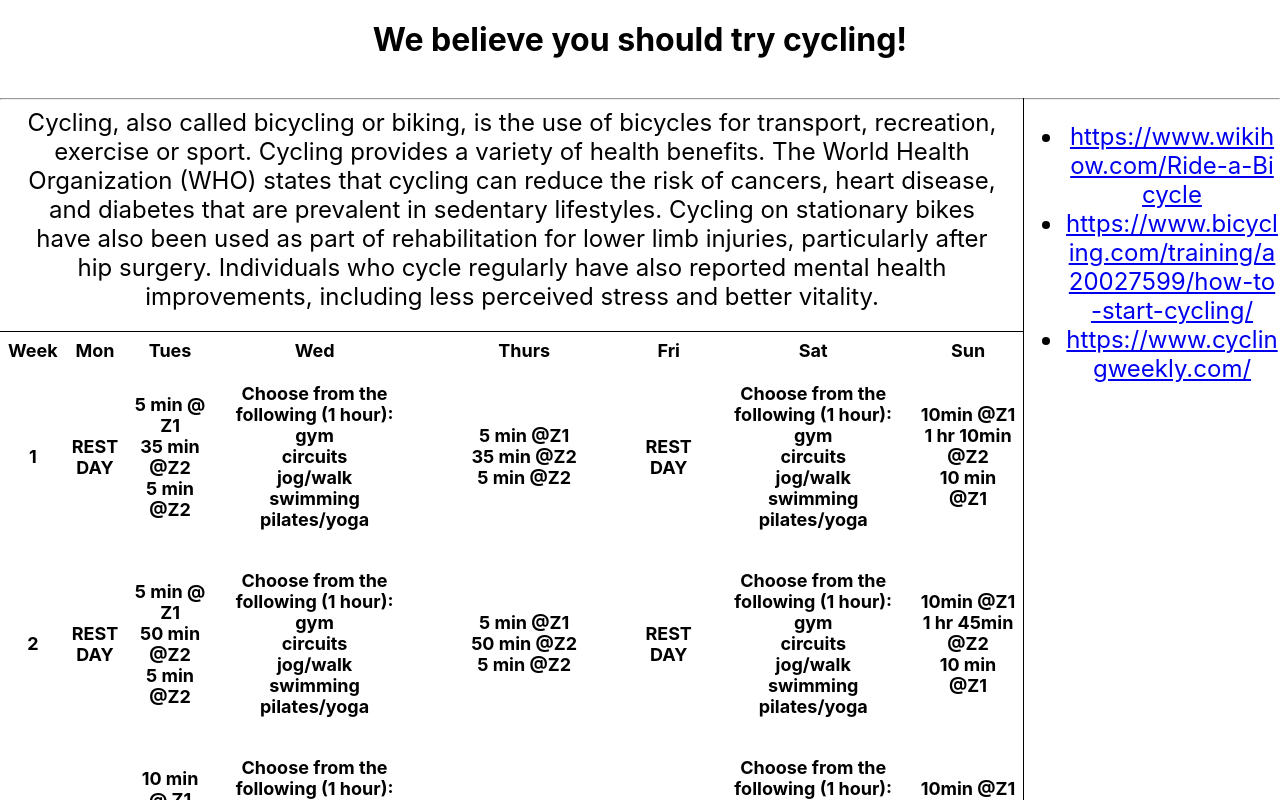
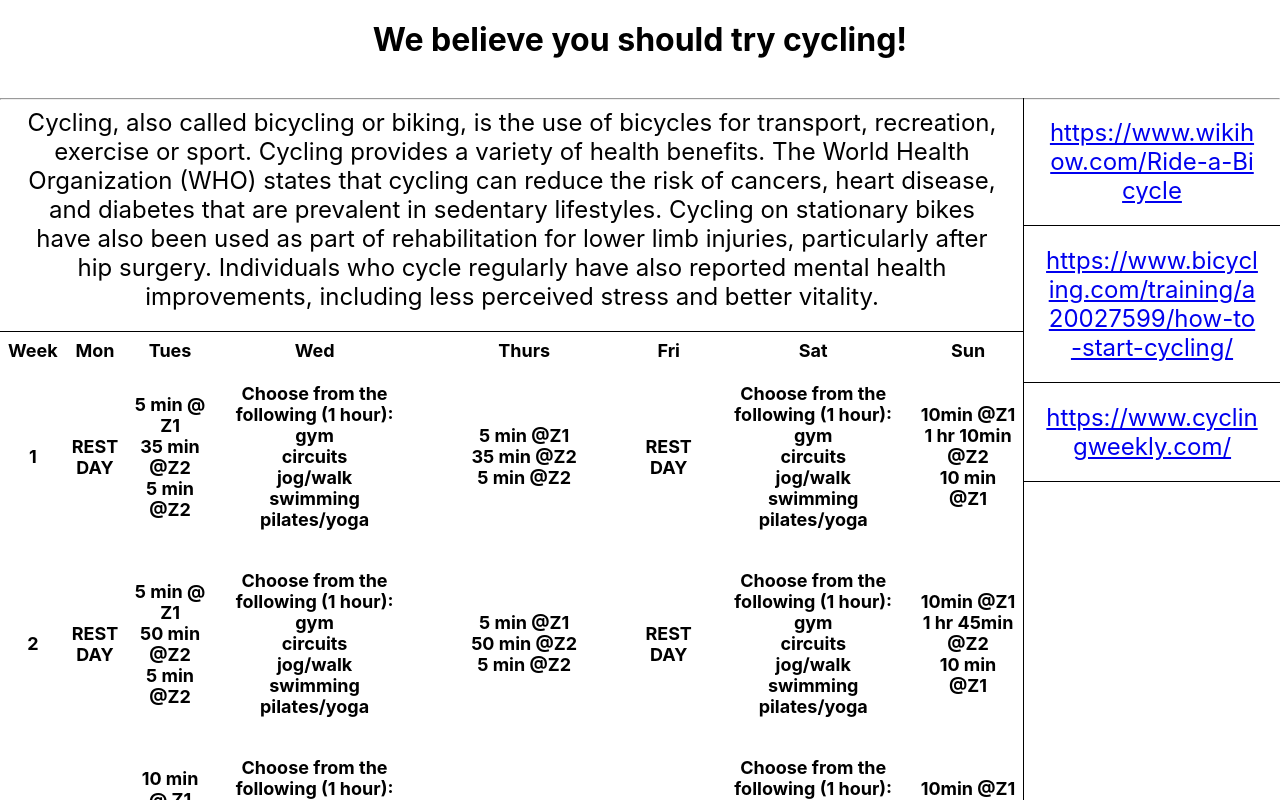
Before and after one commit to mohnishaggarwal/find-fit, a React (Create React App) app: page /regime in a window 1280 px wide. Shown: the top 800 px of the page. Built offline with nearby package versions, Linux system fonts and the light colour scheme.

Commit message:
Styled link a bit

```diff
--- a/src/regimes.css
+++ b/src/regimes.css
@@ -54,6 +54,10 @@
     padding: 0;
     margin: 0;
     height: 100%;
+}
+.regime-link{
+    border-bottom: 1px solid;
+    padding: 20px;
 }
 .regime-bottom-div{
     border-top: 1px solid;
--- a/src/screens/Regime.js
+++ b/src/screens/Regime.js
@@ -5,6 +5,7 @@ const list_of_regimes = require('./../regimes.json')
 
 function Regime(props) {
 
+    console.log(props)
     const regime_type = "cycling"
     const regime = list_of_regimes[regime_type]
     const regime_schedule = regime["schedule"]
@@ -159,15 +160,15 @@ function Regime(props) {
                         </div>
                     </div>
                     <div className="regime-right">
-                        <div>
-                            <ul>
-                            {
-                                regime["links"].map((link,i) => {
-                                    return <li><a href={link} key={i}>{link} </a></li>
-                                })
-                            }
-                            </ul>
-                        </div>
+                        {
+                            regime["links"].map((link,i) => {
+                                return(
+                                <div className="regime-link">
+                                    <a href={link} key={i}>{link} </a>
+                                </div>
+                                )
+                            })
+                        }
                     </div>
                 </div>
                 <div className="regime-bottom-div">
```
